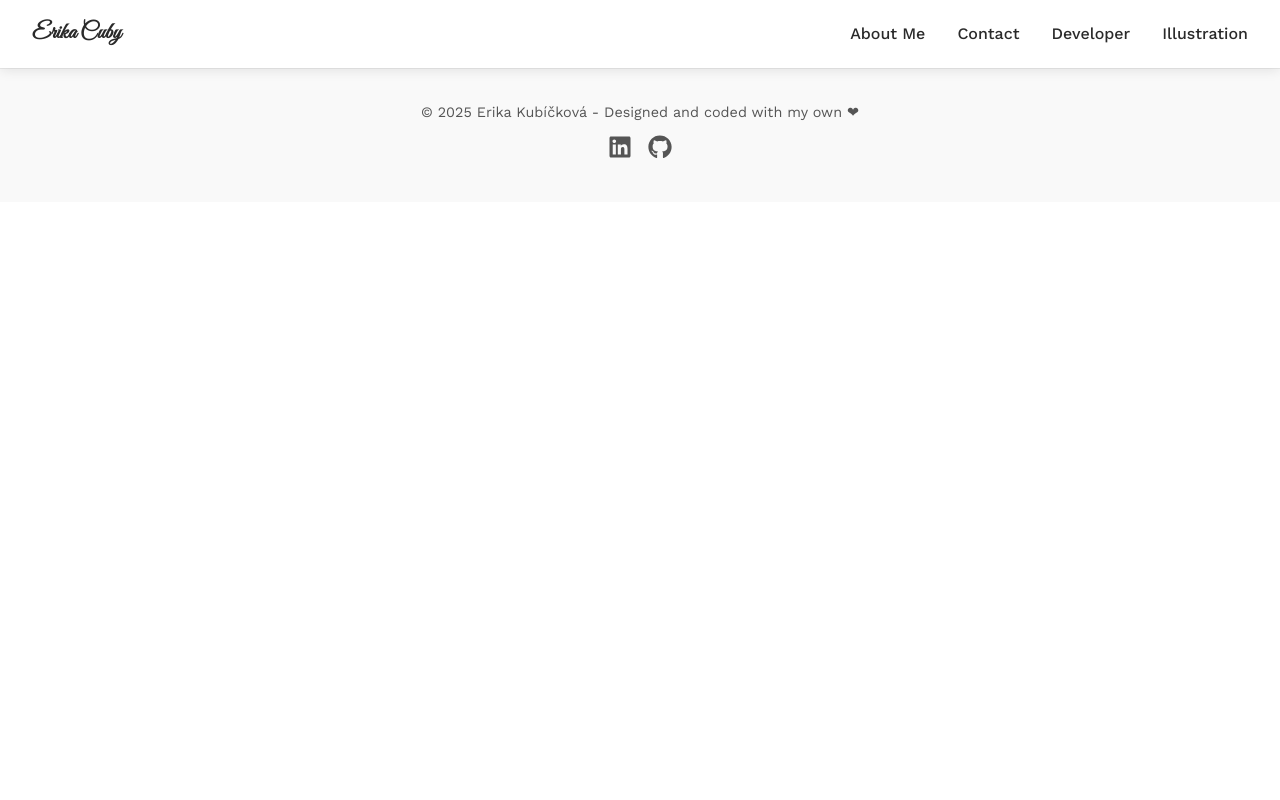
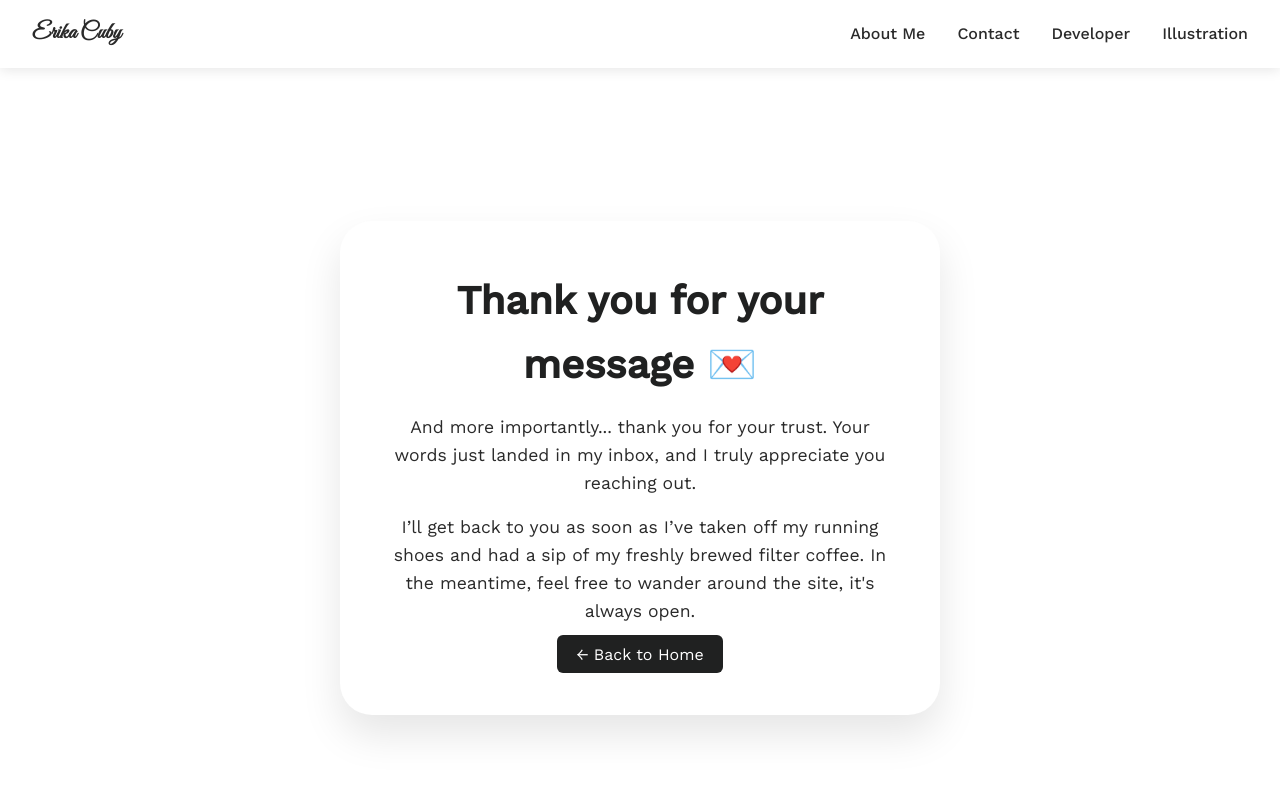
Before and after one commit to ErikaCuby/ek-web-portfolio, a React (Vite) app: page /thank-you in a window 1280 px wide. Shown: the top 800 px of the page. Built offline with nearby package versions, Linux system fonts and the light colour scheme; the HTML template or start-up script is replaced by a standard one.

Commit message:
Created a Thank you page
 It appears after submitting the contact form

```diff
--- a/src/App.jsx
+++ b/src/App.jsx
@@ -2,8 +2,6 @@ import { Routes, Route, useLocation } from "react-router-dom";
 import { AnimatePresence } from "framer-motion";
 import Landing from "./pages/Landing";
 import AboutContactPage from "./pages/AboutContactPage";
-
-
 import Developer from "./pages/Developer";
 import DeveloperCaseStudy from "./pages/DeveloperCaseStudy";
 import Illustration from "./pages/Illustration";
@@ -11,6 +9,8 @@ import Navbar from "./components/Navbar";
 import Footer from "./components/Footer";
 import PageWrapper from "./components/PageWrapper";
 import ScrollToTop from "./components/ScrollToTop";
+import ThankYouPage from "./pages/ThankYouPage";
+
 
 
 
@@ -32,6 +32,7 @@ function App() {
             <Route path="/developer/:slug" element={<DeveloperCaseStudy />} />
             <Route path="/illustration" element={<Illustration />} />
             <Route path="/about" element={<AboutContactPage />} />
+            <Route path="/thank-you" element={<ThankYouPage />} />
           </Routes>
 
           {/* Render Footer on all pages except the landing page */}
--- /dev/null
+++ b/src/pages/ThankYouPage.css
@@ -0,0 +1,43 @@
+
+.thank-you-page {
+  display: flex;
+  align-items: center;
+  justify-content: center;
+  min-height: 100vh;
+  background-color: var(--background-color,);
+  padding: 2rem;
+  text-align: center;
+}
+
+.thank-you-container {
+  max-width: 600px;
+  background: white;
+  padding: 3rem;
+  border-radius: 2rem;
+  box-shadow: 0 20px 40px rgba(0, 0, 0, 0.1);
+  animation: fadeInUp 0.6s ease-out;
+}
+
+.thank-you-container h1 {
+  font-size: 2.5rem;
+  margin-bottom: 1rem;
+  color: var(--primary-color);
+}
+
+.thank-you-container p {
+  font-size: 1.1rem;
+  color: var(--text-color);
+  margin-bottom: 1rem;
+}
+
+
+@keyframes fadeInUp {
+  from {
+    opacity: 0;
+    transform: translateY(30px);
+  }
+  to {
+    opacity: 1;
+    transform: translateY(0);
+  }
+}
--- /dev/null
+++ b/src/pages/ThankYouPage.jsx
@@ -0,0 +1,28 @@
+import React from "react";
+import { Link } from "react-router-dom";
+import "./ThankYouPage.css";
+
+const ThankYouPage = () => {
+  return (
+    <div className="thank-you-page">
+      <div className="thank-you-container">
+        <h1>Thank you for your message 💌</h1>
+        <p>
+          And more importantly... thank you for your trust. Your words just
+          landed in my inbox, and I truly appreciate you reaching out.
+        </p>
+        <p>
+          I’ll get back to you as soon as I’ve taken off my running shoes and
+          had a sip of my freshly brewed filter coffee. In the meantime, feel
+          free to wander around the site, it's always open.
+        </p>
+        <Link to="/" className="button button-primary">
+          ← Back to Home
+        </Link>
+      </div>
+    </div>
+  );
+};
+
+export default ThankYouPage;
+// chceck it out at http://localhost:5173/thank-you
```
